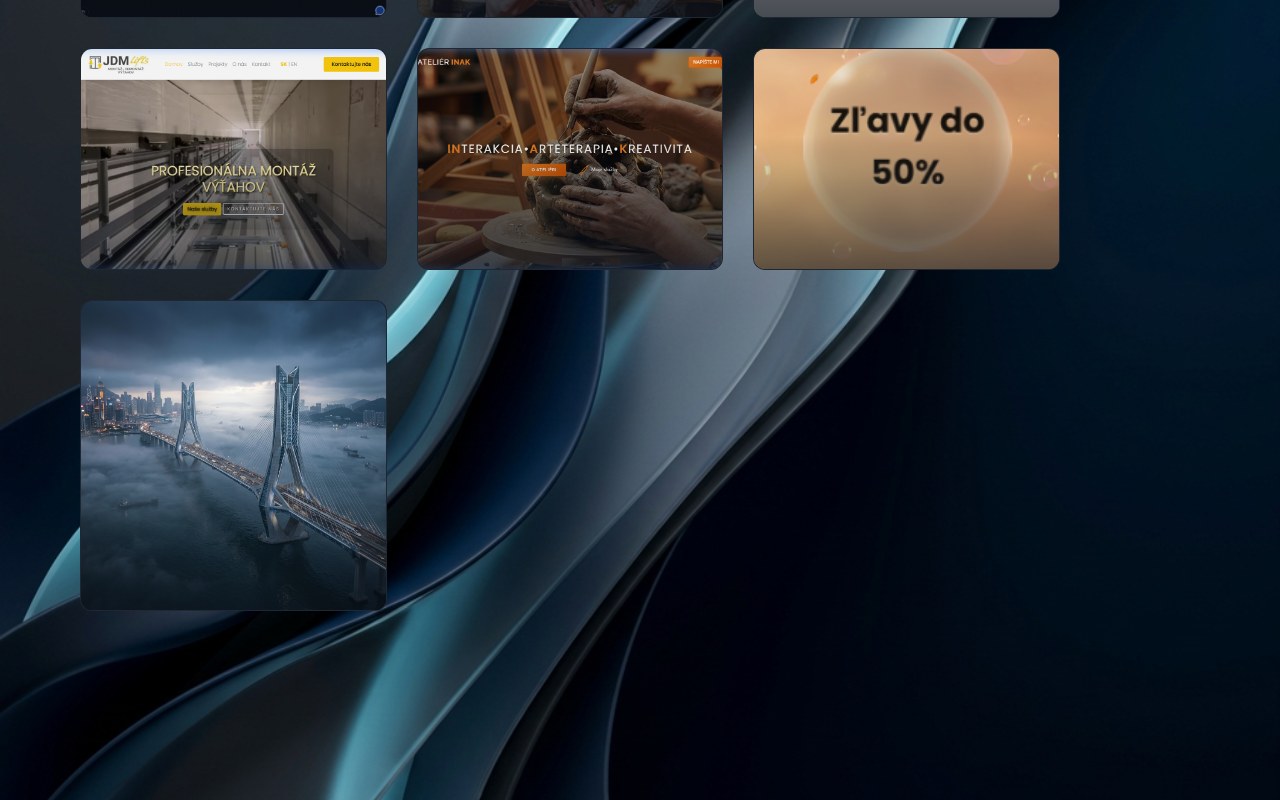
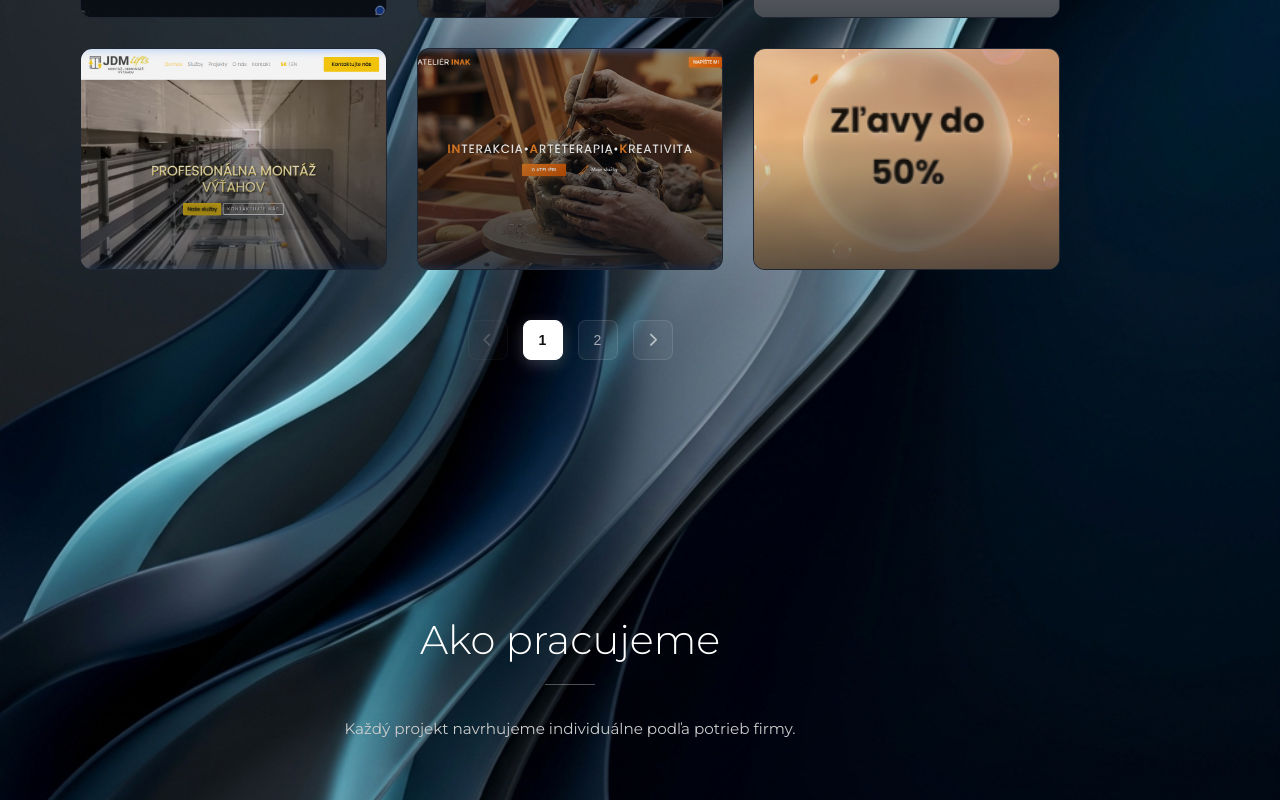
Before and after one commit to websolution4you/telio_comp, a Next.js app: page / in a window 1280 px wide. Shown: the part 1387-2187 px from the top of the page. Built offline with nearby package versions, Linux system fonts and the light colour scheme; grey boxes are pictures that could not be loaded.

Commit message:
feat: add pagination to portfolio section

```diff
--- a/app/globals.css
+++ b/app/globals.css
@@ -619,3 +619,48 @@ a {
         bottom: 120px;
     }
 }
+
+/* Pagination styles */
+.pagination {
+    display: flex;
+    justify-content: center;
+    align-items: center;
+    gap: 15px;
+    margin-top: 30px;
+}
+
+.page-btn, .page-number {
+    background: rgba(255, 255, 255, 0.05);
+    color: rgba(255, 255, 255, 0.6);
+    border: 1px solid rgba(255, 255, 255, 0.1);
+    border-radius: 8px;
+    width: 40px;
+    height: 40px;
+    display: flex;
+    align-items: center;
+    justify-content: center;
+    cursor: pointer;
+    font-size: 14px;
+    font-weight: 500;
+    transition: all 0.3s cubic-bezier(0.25, 1, 0.5, 1);
+}
+
+.page-btn:hover:not(:disabled), .page-number:hover {
+    background: rgba(255, 255, 255, 0.15);
+    color: #fff;
+    border-color: rgba(255, 255, 255, 0.3);
+    transform: translateY(-2px);
+}
+
+.page-number.active {
+    background: #fff;
+    color: #111;
+    border-color: #fff;
+    font-weight: 600;
+    box-shadow: 0 4px 15px rgba(255, 255, 255, 0.2);
+}
+
+.page-btn:disabled {
+    opacity: 0.3;
+    cursor: not-allowed;
+}
--- a/app/page.tsx
+++ b/app/page.tsx
@@ -9,6 +9,7 @@ export default function HomePage() {
   const [currentSectionIndex, setCurrentSectionIndex] = useState(0);
   const [isScrolling, setIsScrolling] = useState(false);
   const [isHamburgerActive, setIsHamburgerActive] = useState(false);
+  const [currentPage, setCurrentPage] = useState(1);
   const sectionRefs = useRef<(HTMLElement | null)[]>([]);
 
   const sections = [
@@ -77,6 +78,10 @@ export default function HomePage() {
     }, 800);
   };
 
+
+  const ITEMS_PER_PAGE = 6;
+  const totalPages = Math.ceil(projects.length / ITEMS_PER_PAGE);
+  const paginatedProjects = projects.slice((currentPage - 1) * ITEMS_PER_PAGE, currentPage * ITEMS_PER_PAGE);
 
   return (
     <>
@@ -164,7 +169,7 @@ export default function HomePage() {
             </div>
 
             <div className="portfolio-grid">
-              {projects.map((project) => (
+              {paginatedProjects.map((project) => (
                 <Link href={`/portfolio/${project.slug}`} key={project.slug} className="portfolio-card-link">
                   <div className="portfolio-card">
                     <div className="img-wrapper">
@@ -178,6 +183,34 @@ export default function HomePage() {
                 </Link>
               ))}
             </div>
+
+            {totalPages > 1 && (
+              <div className="pagination">
+                <button
+                  className="page-btn"
+                  onClick={() => setCurrentPage(prev => Math.max(prev - 1, 1))}
+                  disabled={currentPage === 1}
+                >
+                  <i className="fa-solid fa-chevron-left"></i>
+                </button>
+                {Array.from({ length: totalPages }, (_, i) => i + 1).map((page) => (
+                  <button
+                    key={page}
+                    className={`page-number ${currentPage === page ? 'active' : ''}`}
+                    onClick={() => setCurrentPage(page)}
+                  >
+                    {page}
+                  </button>
+                ))}
+                <button
+                  className="page-btn"
+                  onClick={() => setCurrentPage(prev => Math.min(prev + 1, totalPages))}
+                  disabled={currentPage === totalPages}
+                >
+                  <i className="fa-solid fa-chevron-right"></i>
+                </button>
+              </div>
+            )}
           </div>
         </section>
 
```
